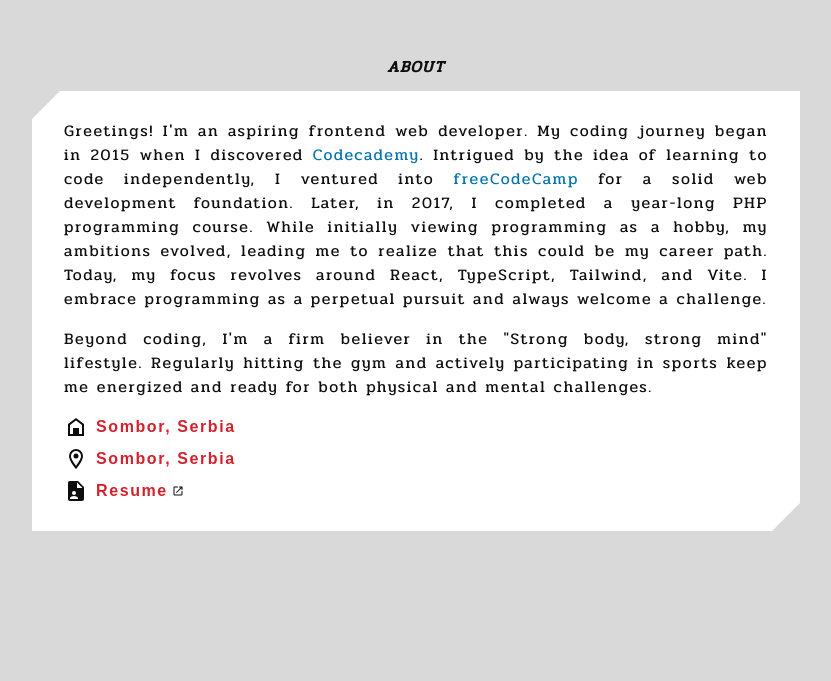
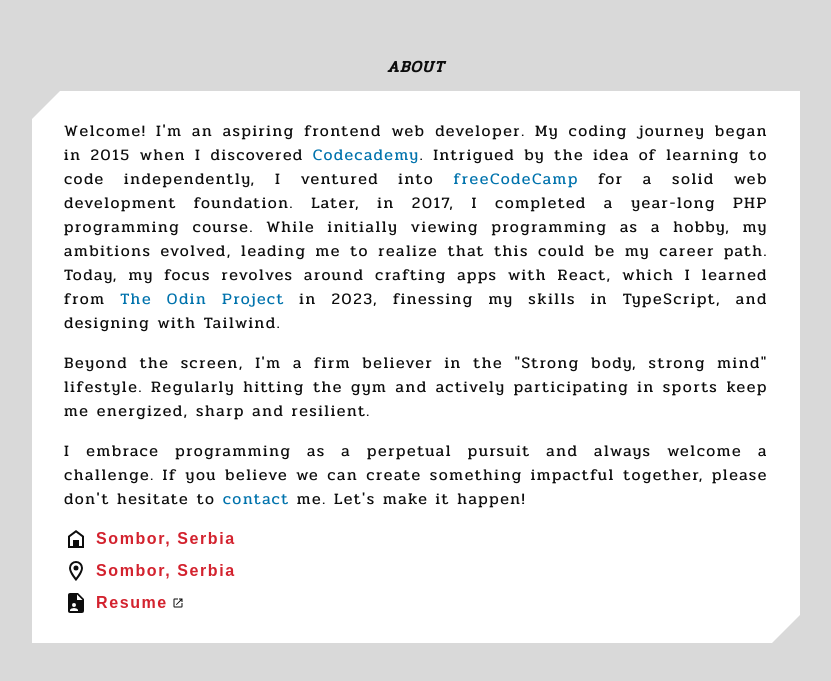
Before and after one commit to DragicevicS/portfolio-website, a React (Vite) app: page / in a window 1280 px wide. Shown: the part 745-1426 px from the top of the page, without its empty margins (224-1055 px from the left). Built offline with nearby package versions, Linux system fonts and the light colour scheme; a web font is replaced by a local one.

Commit message:
Change About text, add grab cursor for projects

```diff
--- a/src/components/About.tsx
+++ b/src/components/About.tsx
@@ -13,11 +13,20 @@ type AboutProps = {
 };
 
 const About: React.FC<AboutProps> = ({ theme }) => {
+  const handleScrollToContact = () => {
+    const element = document.getElementById("contact");
+    if (element) {
+      const navHeight = window.innerWidth < 768 ? 46 : 58;
+      const offsetPosition = element.offsetTop - navHeight;
+      window.scrollTo({ top: offsetPosition });
+    }
+  };
+
   return (
     <div className="flex flex-col gap-4 px-8 py-7 bg-[#ffffff] dark:bg-darkGray text-justify cut-border">
       <p className="font-serif font-normal">
-        Greetings! I'm an aspiring frontend web developer. My coding journey
-        began in 2015 when I discovered{" "}
+        Welcome! I'm an aspiring frontend web developer. My coding journey began
+        in 2015 when I discovered{" "}
         <a
           href="https://www.codecademy.com/"
           target="_blank"
@@ -37,18 +46,36 @@ const About: React.FC<AboutProps> = ({ theme }) => {
         for a solid web development foundation. Later, in 2017, I completed a
         year-long PHP programming course. While initially viewing programming as
         a hobby, my ambitions evolved, leading me to realize that this could be
-        my career path. Today, my focus revolves around React, TypeScript,
-        Tailwind, and Vite. I embrace programming as a perpetual pursuit and
-        always welcome a challenge.
+        my career path. Today, my focus revolves around crafting apps with
+        React, which I learned from{" "}
+        <a
+          href="https://www.theodinproject.com/"
+          target="_blank"
+          className="text-darkerBlue dark:text-lighterBlue"
+        >
+          The Odin Project
+        </a>{" "}
+        in 2023, finessing my skills in TypeScript, and designing with Tailwind.
       </p>
       <p className="font-serif font-normal">
-        Beyond coding, I'm a firm believer in the "Strong body, strong mind"
+        Beyond the screen, I'm a firm believer in the "Strong body, strong mind"
         lifestyle. Regularly hitting the gym and actively participating in
-        sports keep me energized and ready for both physical and mental
-        challenges.
+        sports keep me energized, sharp and resilient.
+      </p>
+      <p className="font-serif font-normal">
+        I embrace programming as a perpetual pursuit and always welcome a
+        challenge. If you believe we can create something impactful together,
+        please don't hesitate to{" "}
+        <span
+          className="text-darkerBlue dark:text-lighterBlue cursor-pointer"
+          onClick={handleScrollToContact}
+        >
+          contact
+        </span>{" "}
+        me. Let's make it happen!
       </p>
       <div className="flex flex-col gap-2 text-darkerRed dark:text-lighterRed">
-        <div className="group flex gap-2 items-center">
+        <div className="group flex gap-2 w-max items-center">
           <img
             src={theme === "dark" ? darkHomeImg : lightHomeImg}
             alt="Home"
@@ -58,7 +85,7 @@ const About: React.FC<AboutProps> = ({ theme }) => {
           />
           <p>Sombor, Serbia</p>
         </div>
-        <div className="group flex gap-2 items-center">
+        <div className="group flex gap-2 w-max items-center">
           <img
             src={theme === "dark" ? darkLocationImg : lightLocationImg}
             alt="Location"
@@ -71,7 +98,7 @@ const About: React.FC<AboutProps> = ({ theme }) => {
         <a
           href={resumePDF}
           target="_blank"
-          className="group flex gap-2 items-center cursor-pointer"
+          className="group flex gap-2 items-center w-max cursor-pointer"
           title="View/download resume"
           rel="noopener noreferrer"
         >
--- a/src/components/Projects.tsx
+++ b/src/components/Projects.tsx
@@ -44,6 +44,7 @@ const Projects: React.FC<ProjectsProps> = ({ theme }) => {
   return (
     <div className="flex flex-col items-center gap-3 px-8 py-7 w-full bg-[#ffffff] dark:bg-darkGray text-justify text-sm font-serif cut-border">
       <Swiper
+        grabCursor={true}
         navigation={true}
         modules={[Navigation]}
         className="max-w-full md:max-w-[50%] py-1 border-b-2 border-t-2 swiper-container"
```
